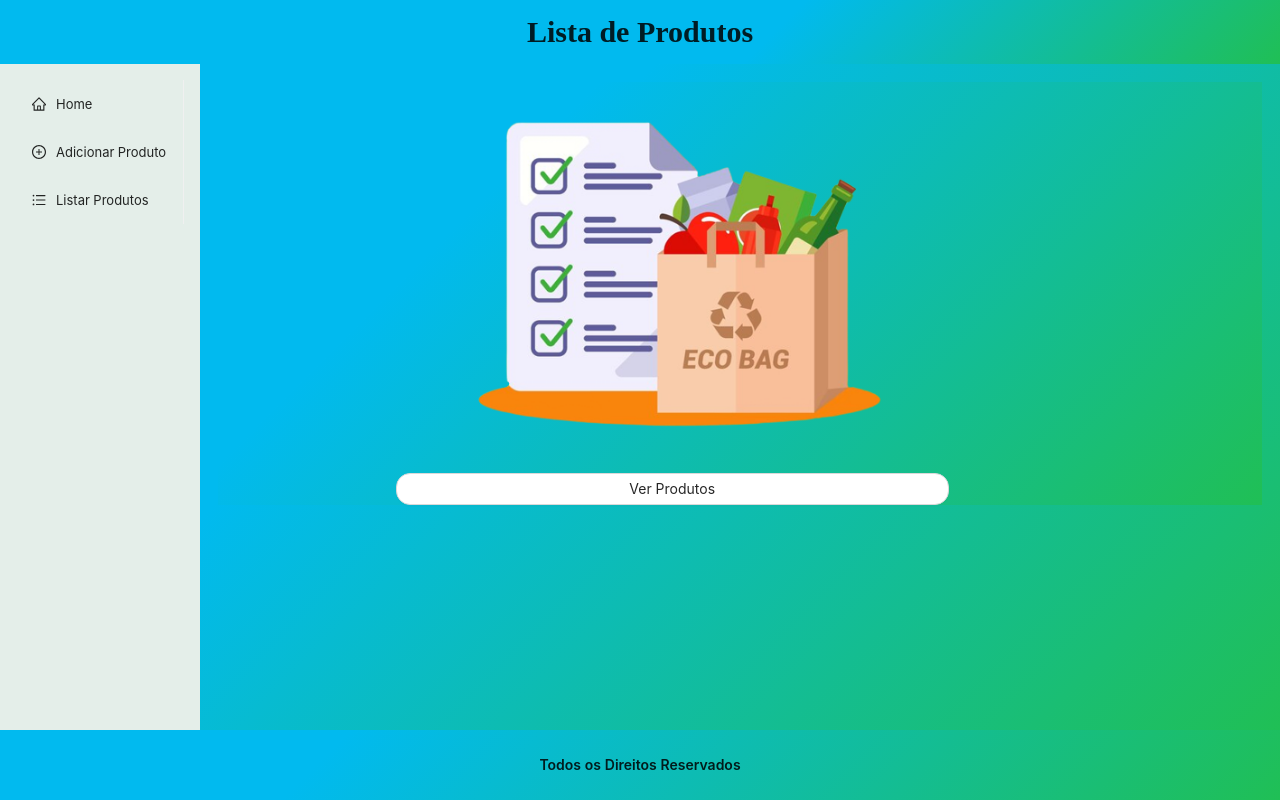
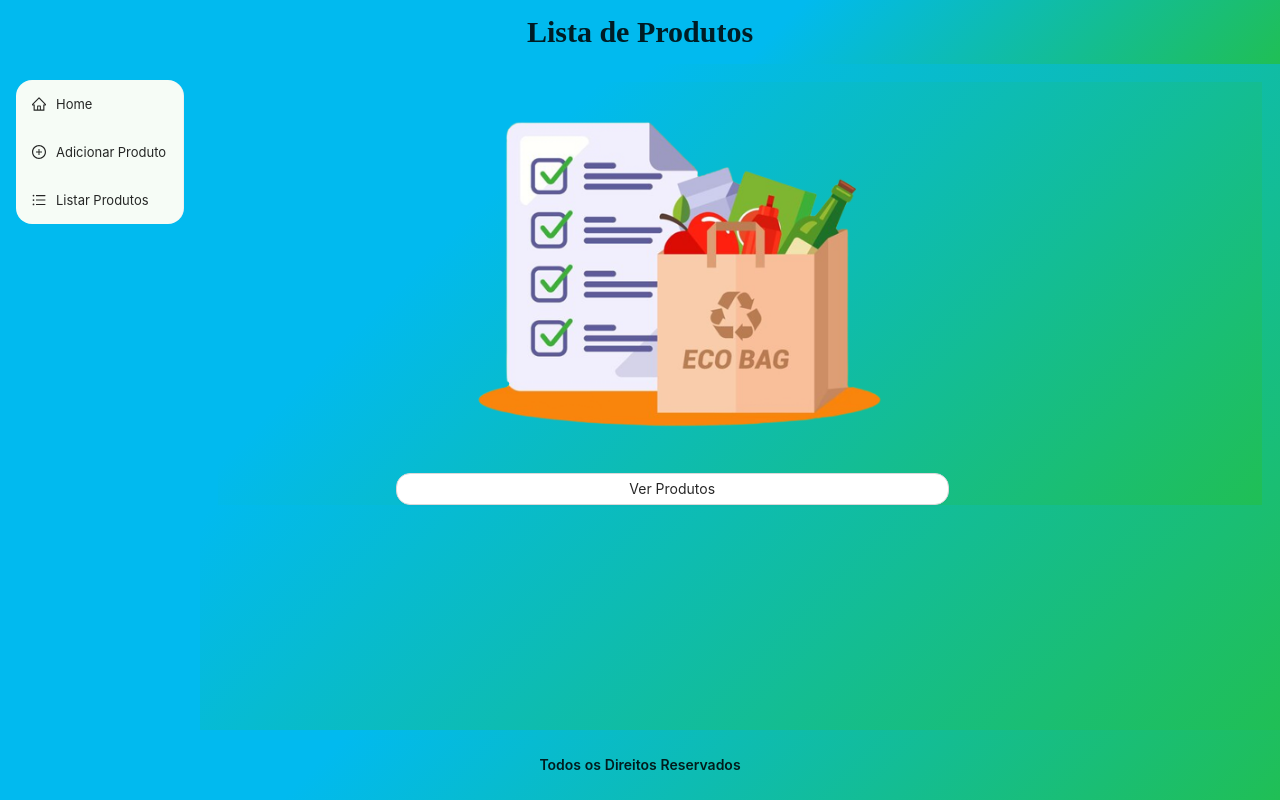
Before and after one commit to ViktorPires/Vem_Ser_Dev_API, a React (Create React App) app in the folder front-end/orti-frutti/: page / in a window 1280 px wide. Built offline with nearby package versions, Linux system fonts and the light colour scheme; no server answers.

Commit message:
API v2.0

```diff
--- a/front-end/orti-frutti/src/App.css
+++ b/front-end/orti-frutti/src/App.css
@@ -20,6 +20,7 @@
 .home {
   transition: transform 1s;
   font-size: 13px;
+  border-radius: 16px;
 }
 
 .home:hover {
@@ -29,6 +30,7 @@
 .addProduto {
   transition: transform 1s;
   font-size: 13px;
+  border-radius: 16px;
 }
 
 .addProduto:hover {
@@ -37,7 +39,8 @@
 
 .listProduto {
   transition: transform 1s;
-  font-size: 13px;;
+  font-size: 13px;
+  border-radius: 16px;
 }
 
 .listProduto:hover {
@@ -45,7 +48,7 @@
 }
 
 .menu {
-  background-color: #e4eee9;
+  background-color: #01baef;
   padding: 16px;
 }
 
@@ -57,7 +60,8 @@
 }
 
 .menu_section {
-  background-color: #e4eee9;
+  background-color: #F6FCF6;
+  border-radius: 16px;
 }
 
 .content {
--- a/front-end/orti-frutti/src/App.js
+++ b/front-end/orti-frutti/src/App.js
@@ -33,9 +33,9 @@ function App() {
           <Content className="content">
             <Routes />
           </Content>
-          </Layout>
+        </Layout>
           <Footer className="footer">Todos os Direitos Reservados</Footer>
-        </Layout>
+      </Layout>
     </div>
   );
 }
```
